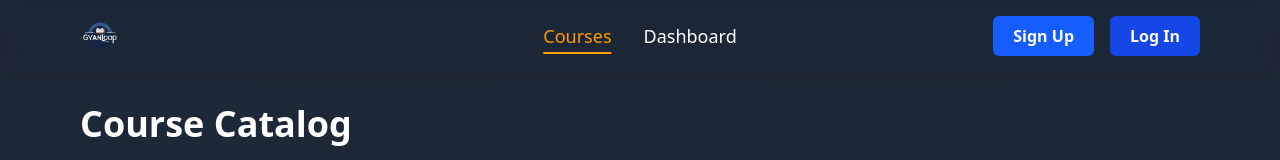
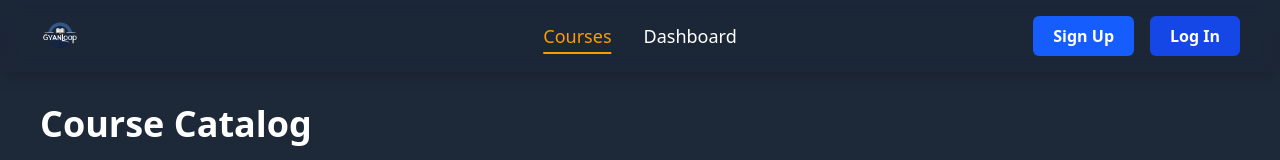
Before and after one commit to AyushDeuja/GyanLoop-E-Learning-Platform, a React (Vite) app: page /courses in a window 1280 px wide. Shown: the top 160 px of the page. Built offline with nearby package versions, Linux system fonts and the light colour scheme.

Commit message:
made course fully responsive

```diff
--- a/src/components/Navbar.jsx
+++ b/src/components/Navbar.jsx
@@ -36,7 +36,7 @@ const NavBar = () => {
 
   return (
     <>
-      <nav className="flex items-center justify-between py-4 px-6 lg:px-20 shadow-lg text-white sticky top-0 z-20 backdrop-blur-sm bg-gray-900/10">
+      <nav className="flex items-center justify-between py-4 px-6 lg:px-10 shadow-lg text-white sticky top-0 z-20 backdrop-blur-sm bg-gray-900/10">
         <div className="cursor-pointer z-30">
           <NavLink to="/">
             <img src={LOGO_URL} alt="Logo Img" className="h-10 w-auto" />
--- a/src/layout/AppLayout.jsx
+++ b/src/layout/AppLayout.jsx
@@ -6,7 +6,7 @@ const AppLayout = () => {
     <div className="min-h-screen  flex flex-col bg-gradient-to-b from-gray-800 to-gray-900">
       <NavBar />
 
-      <main className="flex-grow px-20 ">
+      <main className="flex-grow px-10 ">
         <Outlet />
       </main>
 
--- a/src/pages/Courses.jsx
+++ b/src/pages/Courses.jsx
@@ -82,7 +82,7 @@ const Courses = () => {
         onChange={handleFilterChange}
       />
 
-      <div className="flex justify-center flex-wrap gap-8 my-5">
+      <div className="flex justify-center flex-wrap gap-10 my-5">
         {filteredCourses.length === 0 ? (
           <p className="text-gray-400 text-xl">No courses found.</p>
         ) : (
```
